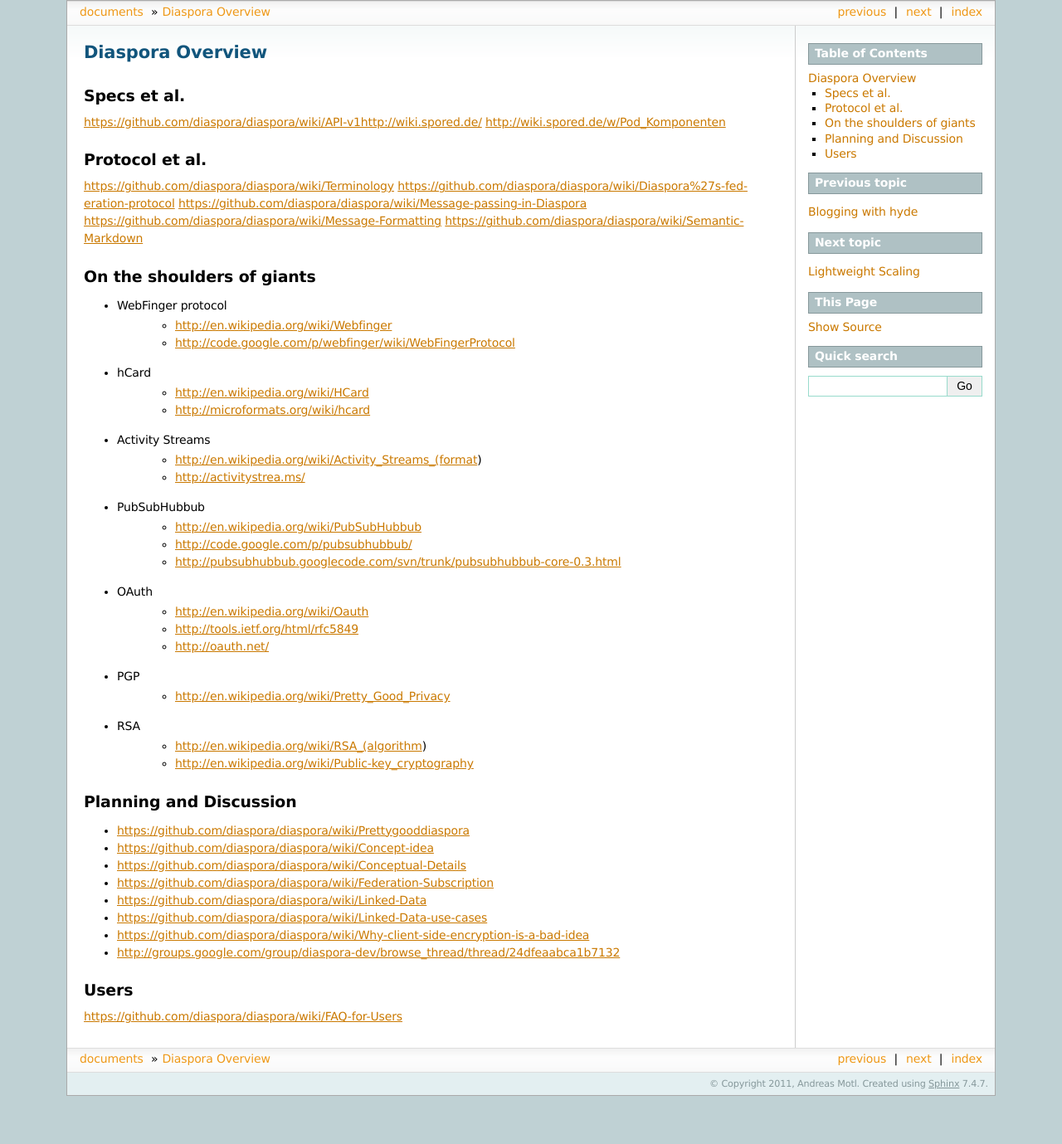
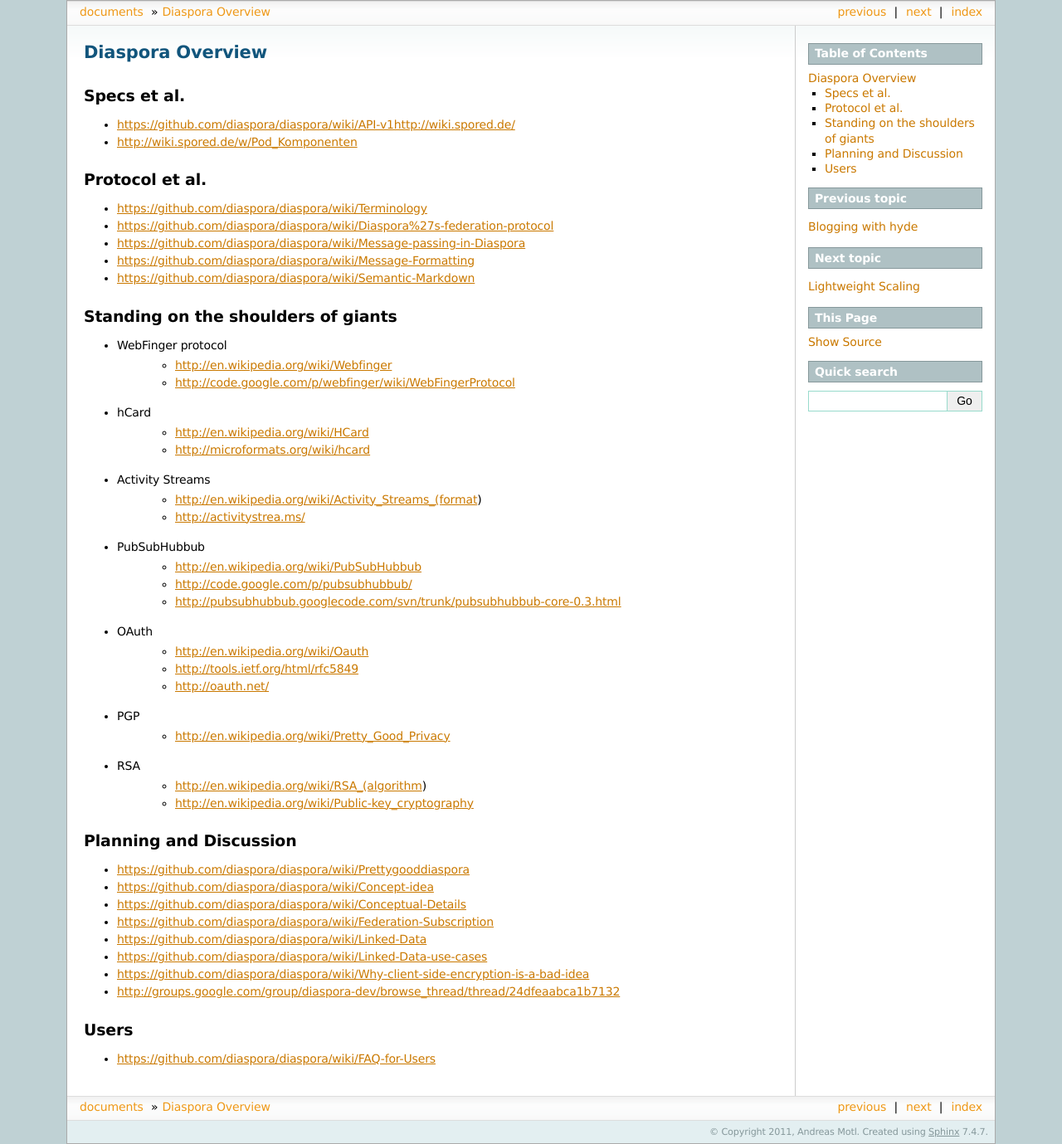
Before and after one commit to amotl/documents, a Sphinx documentation site: the page built from source/tech/diaspora-overview.rst, in a window 1280 px wide. Shown: the whole page at 83% size. Built offline with Sphinx 7.4.7, drawn with Linux system fonts in a browser that asks for light colours; before the commit the page ends 1321 px from its top, so only the background shows below that.

Commit message:
minor tweaks to diaspora overview

```diff
--- a/source/tech/diaspora-overview.rst
+++ b/source/tech/diaspora-overview.rst
@@ -5,21 +5,21 @@
 ------------
 Specs et al.
 ------------
-https://github.com/diaspora/diaspora/wiki/API-v1http://wiki.spored.de/
-http://wiki.spored.de/w/Pod_Komponenten
+- https://github.com/diaspora/diaspora/wiki/API-v1http://wiki.spored.de/
+- http://wiki.spored.de/w/Pod_Komponenten
 
 ---------------
 Protocol et al.
 ---------------
-https://github.com/diaspora/diaspora/wiki/Terminology
-https://github.com/diaspora/diaspora/wiki/Diaspora%27s-federation-protocol
-https://github.com/diaspora/diaspora/wiki/Message-passing-in-Diaspora
-https://github.com/diaspora/diaspora/wiki/Message-Formatting
-https://github.com/diaspora/diaspora/wiki/Semantic-Markdown
+- https://github.com/diaspora/diaspora/wiki/Terminology
+- https://github.com/diaspora/diaspora/wiki/Diaspora%27s-federation-protocol
+- https://github.com/diaspora/diaspora/wiki/Message-passing-in-Diaspora
+- https://github.com/diaspora/diaspora/wiki/Message-Formatting
+- https://github.com/diaspora/diaspora/wiki/Semantic-Markdown
 
---------------------------
-On the shoulders of giants
---------------------------
+-----------------------------------
+Standing on the shoulders of giants
+-----------------------------------
 
 * WebFinger protocol
     - http://en.wikipedia.org/wiki/Webfinger
@@ -59,4 +59,4 @@
 -----
 Users
 -----
-https://github.com/diaspora/diaspora/wiki/FAQ-for-Users
+- https://github.com/diaspora/diaspora/wiki/FAQ-for-Users
```
